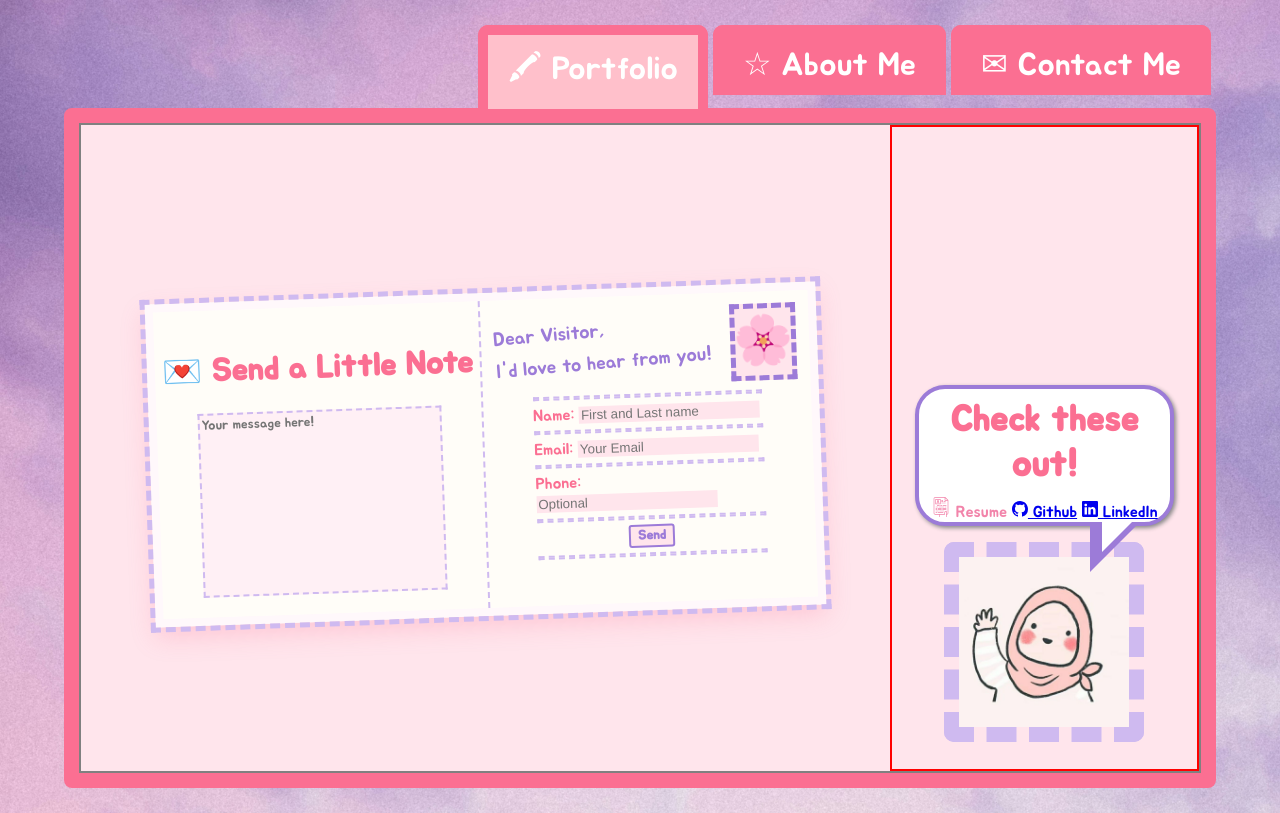
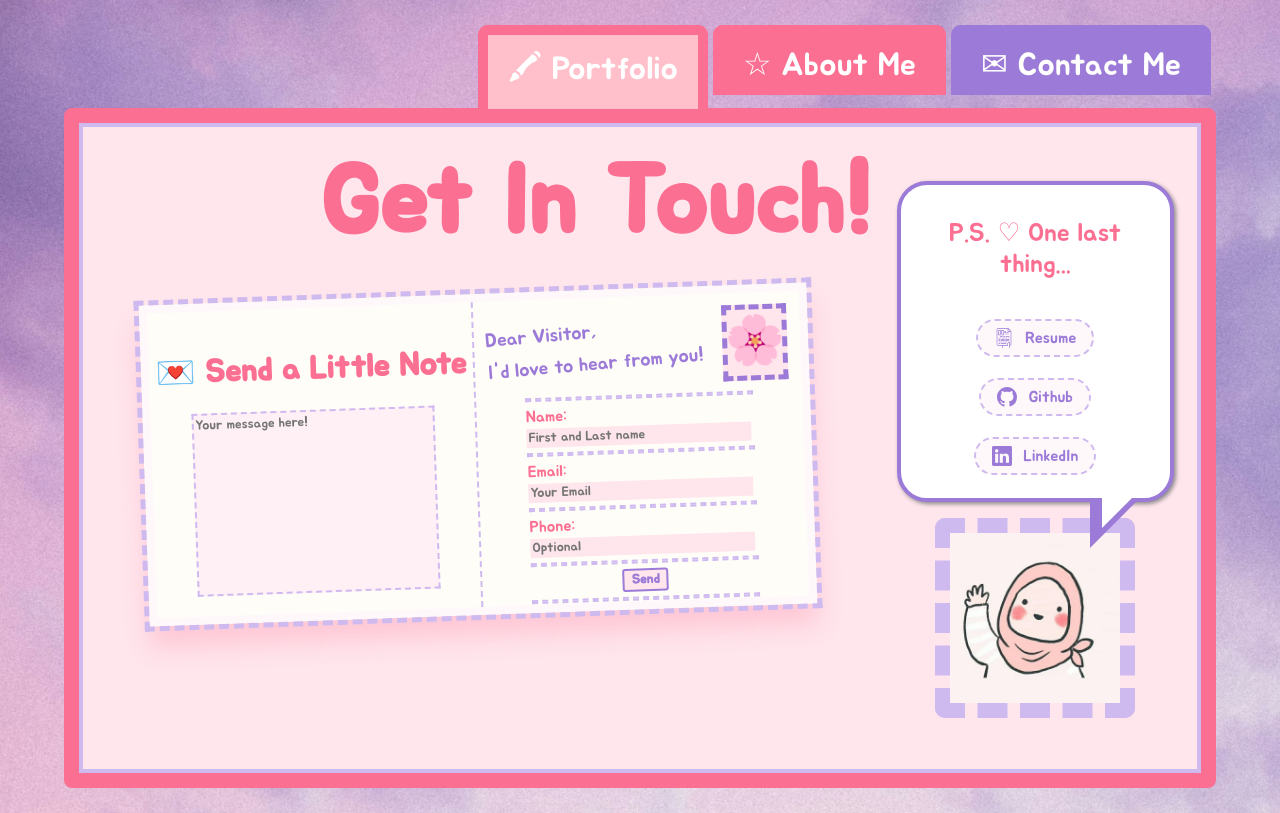
Before and after one commit to Brygetee/My-Portfolio-Website, a Flask app: page /contact in a window 1280 px wide. Run offline with Flask 3, Linux system fonts and the light colour scheme.

Commit message:
adjusted links for contact page

```diff
--- a/static/styles.css
+++ b/static/styles.css
@@ -22,11 +22,12 @@
 /*-----Body Styles-----*/
 *{
     box-sizing: border-box;
+    font-family: "Jua", sans-serif;
+
 }
 body{
     background-image: url("pink_sky2.jpg");
     background-size: cover;
-    font-family: "Jua", sans-serif;
     color: var(--dark-pink);
 }
 
@@ -51,7 +52,6 @@ body{
   cursor: pointer;
   margin-right: 5px;
   z-index: 1;
-  font-family: "Jua";
   font-size: 2rem;
   color: var(--dark-pink);
   background: white;
@@ -68,7 +68,8 @@ body{
     color: white;
 }
 .tab.contact{
-    background: var(--dark-pink);
+    background: var(--dark-purple);
+    border-color: var(--dark-purple);
     color: white;
 }
 .content {
@@ -78,6 +79,8 @@ body{
   height: 85vh;
   overflow: hidden;
 
+
+
 }
 /*-----------------------------------------About Me Page styles-----------------------------------------*/
 .column-sections{
@@ -85,7 +88,7 @@ body{
     width: 100%;
     display: flex;
     border: 4px solid var(--light-purple);
-    padding: 0px;
+    padding: 1rem;
     align-items: center;
     overflow: hidden;
 }
@@ -378,19 +381,28 @@ body{
 }
 
 /*-------------------------Form page--------------------------------*/
+.content.contact-content{
+
+}
 .contact-page{
     display: flex;
     border: 2px solid gray;
     z-index: 999;
     height: 100%;
     width: 100%;
+    border: 4px solid var(--light-purple);
 }
+#contact-page-h1{
+    font-size: 6rem;
+    position: absolute;
+    left: 25%;
+    top: 10%;
 
+}
 .contact-speech-bubble{
     display: flex;
     flex-direction: column;
-    border: 2px solid red;
-    justify-content: flex-end;
+    justify-content: center;
     padding: 0 1rem;
 
 }
@@ -430,7 +442,7 @@ body{
     border: 8px solid var(--off-white);
     outline: 5px dashed var(--light-purple);
     box-shadow:
-        0 10px 25px rgba(251,111,146,.25);
+        0 20px 25px rgba(251,111,146,.25);
     transform: rotate(-2deg);
  }
 #contactForm input:focus,
@@ -469,7 +481,6 @@ body{
     border: none;
     background-color: transparent;
     border: 2px dashed var(--light-purple);
-    font-family: "Jua", sans-serif;
     color: var(--dark-purple);
     background-color: #fff0f5;
     resize: none;
@@ -518,7 +529,6 @@ hr{
 #send{
     width: 20%;
     margin: 0 auto;
-    font-family: jua, sans-serif;
     font-weight: bold;
     color: var(--dark-purple);
     border: 2px solid var(--dark-purple);
@@ -526,3 +536,53 @@ hr{
     border-radius: 3px;
     cursor: pointer;
 }
+#contact-socials{
+    display: flex;
+    flex-direction: column;
+    color: var(--dark-purple);
+}
+
+#contact-socials h3{
+    font-size: 1.6rem;
+    color: var(--dark-pink);
+    margin: 1rem 0 1.5rem;
+    text-align: center;
+    position: relative;
+    font-weight: normal;
+}
+#contact-socials span{
+    color: var(--dark-pink);
+}
+#contact-socials a{
+    display: flex;
+    align-items: center;
+    gap: .7rem;
+    width: fit-content;
+    margin: .4rem auto;
+    padding: .45rem 1rem;
+    color: var(--dark-purple);
+    background: var(--off-white);
+    border: 2px dashed var(--light-purple);
+    border-radius: 999px; /*makes pill shape*/
+    transition: .25s;
+    text-decoration: none;
+}
+#contact-socials a:hover{
+    transform: translateY(-2px) rotate(-2deg);
+    background: var(--light-pink);            /* Changed */
+    color: var(--dark-pink);                  /* Added */
+    border-color: var(--dark-pink);           /* Added */
+    box-shadow: 3px 4px 0 var(--light-purple);
+}
+#contact-socials svg{
+    width: 20px;
+    height: 20px;
+    flex-shrink: 0;
+}
+#contact-socials{
+    display:flex;
+    flex-direction:column;
+    align-items:center;
+    gap:.5rem;
+    padding:1rem;
+}
--- a/templates/base.html
+++ b/templates/base.html
@@ -18,7 +18,7 @@
             <a href="/"><button class="tab about" ><span id="star">☆</span> About Me</button></a>
             <a href="/contact"><button class="tab contact">✉ Contact Me</button></a>
         </div>
-      <div class="content">
+      <div class="content {% block content_class %}{% endblock %}">
         {% block content %}{% endblock %}
       </div>
     </div>
--- a/templates/contact.html
+++ b/templates/contact.html
@@ -1,10 +1,12 @@
 {% extends "base.html" %}
 {% block title %}Portfolio{% endblock %}
+{% block content_class %}contact-content{% endblock %}
 
 {% block content %}
 <!-- Contact Form -->
 <div class="contact-page">
 
+<h1 id="contact-page-h1">Get In Touch!</h1>
 <div class="post-card">
     <div id="stamp">
         🌸
@@ -41,12 +43,14 @@
     </div>
         <div class="contact-speech-bubble">
             <div class="speech">
-                <h3>Check these out!</h3>
-                <div>                    <a><svg xmlns="http://www.w3.org/2000/svg" viewBox="0 0 480 480" fill="currentColor" width="20" height="20">
-  <path d="M413.648 74.336 341.664 2.352A8.004 8.004 0 0 0 336 0H104C81.944 0 64 17.944 64 40v344c0 22.056 17.944 40 40 40h88v56h16v-56h120a8 8 0 0 0 8-8v-40c0-14.88 10.216-27.432 24-30.984V416v64h16v-56c22.056 0 40-17.944 40-40V80a7.986 7.986 0 0 0-2.352-5.664ZM344 27.312 388.688 72H344ZM400 384c0 13.232-10.768 24-24 24v-72a8 8 0 0 0-8-8c-26.472 0-48 21.528-48 48v32H104c-13.232 0-24-10.768-24-24V40c0-13.232 10.768-24 24-24h224v64a8 8 0 0 0 8 8h64Z"/>
-  <path d="M224 48H112a8 8 0 0 0-8 8v112a8 8 0 0 0 8 8h112a8 8 0 0 0 8-8V56a8 8 0 0 0-8-8Zm-40 112h-32v-16c0-8.824 7.176-16 16-16s16 7.176 16 16Zm-16-48a8 8 0 1 1 8-8 8.009 8.009 0 0 1-8 8Zm48 48h-16v-16c0-10.488-5.136-19.72-12.952-25.56A23.855 23.855 0 0 0 192 104c0-13.232-10.768-24-24-24s-24 10.768-24 24c0 5.44 1.888 10.408 4.952 14.44C141.136 124.28 136 133.512 136 144v16h-16V64h96Z"/>
-  <path d="M248 72h40v16h-40zm0 32h48v16h-48zm64 0h40v16h-40zm-64 32h104v16H248zm-104 64h64v16h-64zm80 0h48v16h-48zm64 0h80v16h-80zm-176 32h64v16h-64zm80 0h128v16H192zm144 0h32v16h-32zm-224 32h32v16h-32zm48 0h96v16h-96zm112 0h96v16h-96zm-160 32h32v16h-32zm48 0h96v16h-96zm112 0h96v16h-96zm-160 32h72v16h-72zm88 0h112v16H200zm-88 32h32v16h-32zm48 0h136v16H160z"/>
-</svg> Resume</a>
+
+                <div id="contact-socials">
+                    <h3>P.S. <span>♡</span> One last thing...</h3>
+                    <a><svg xmlns="http://www.w3.org/2000/svg" viewBox="0 0 480 480" fill="currentColor" width="20" height="20">
+                      <path d="M413.648 74.336 341.664 2.352A8.004 8.004 0 0 0 336 0H104C81.944 0 64 17.944 64 40v344c0 22.056 17.944 40 40 40h88v56h16v-56h120a8 8 0 0 0 8-8v-40c0-14.88 10.216-27.432 24-30.984V416v64h16v-56c22.056 0 40-17.944 40-40V80a7.986 7.986 0 0 0-2.352-5.664ZM344 27.312 388.688 72H344ZM400 384c0 13.232-10.768 24-24 24v-72a8 8 0 0 0-8-8c-26.472 0-48 21.528-48 48v32H104c-13.232 0-24-10.768-24-24V40c0-13.232 10.768-24 24-24h224v64a8 8 0 0 0 8 8h64Z"/>
+                      <path d="M224 48H112a8 8 0 0 0-8 8v112a8 8 0 0 0 8 8h112a8 8 0 0 0 8-8V56a8 8 0 0 0-8-8Zm-40 112h-32v-16c0-8.824 7.176-16 16-16s16 7.176 16 16Zm-16-48a8 8 0 1 1 8-8 8.009 8.009 0 0 1-8 8Zm48 48h-16v-16c0-10.488-5.136-19.72-12.952-25.56A23.855 23.855 0 0 0 192 104c0-13.232-10.768-24-24-24s-24 10.768-24 24c0 5.44 1.888 10.408 4.952 14.44C141.136 124.28 136 133.512 136 144v16h-16V64h96Z"/>
+                      <path d="M248 72h40v16h-40zm0 32h48v16h-48zm64 0h40v16h-40zm-64 32h104v16H248zm-104 64h64v16h-64zm80 0h48v16h-48zm64 0h80v16h-80zm-176 32h64v16h-64zm80 0h128v16H192zm144 0h32v16h-32zm-224 32h32v16h-32zm48 0h96v16h-96zm112 0h96v16h-96zm-160 32h32v16h-32zm48 0h96v16h-96zm112 0h96v16h-96zm-160 32h72v16h-72zm88 0h112v16H200zm-88 32h32v16h-32zm48 0h136v16H160z"/>
+                    </svg> Resume</a>
 
                     <a href="https://github.com/Brygetee" class="nav-link px-2 text-body-secondary"><svg xmlns="http://www.w3.org/2000/svg" width="16" height="16" fill="currentColor" class="bi bi-github" viewBox="0 0 16 16" >
                         <path d="M8 0C3.58 0 0 3.58 0 8c0 3.54 2.29 6.53 5.47 7.59.4.07.55-.17.55-.38 0-.19-.01-.82-.01-1.49-2.01.37-2.53-.49-2.69-.94-.09-.23-.48-.94-.82-1.13-.28-.15-.68-.52-.01-.53.63-.01 1.08.58 1.23.82.72 1.21 1.87.87 2.33.66.07-.52.28-.87.51-1.07-1.78-.2-3.64-.89-3.64-3.95 0-.87.31-1.59.82-2.15-.08-.2-.36-1.02.08-2.12 0 0 .67-.21 2.2.82.64-.18 1.32-.27 2-.27s1.36.09 2 .27c1.53-1.04 2.2-.82 2.2-.82.44 1.1.16 1.92.08 2.12.51.56.82 1.27.82 2.15 0 3.07-1.87 3.75-3.65 3.95.29.25.54.73.54 1.48 0 1.07-.01 1.93-.01 2.2 0 .21.15.46.55.38A8.01 8.01 0 0 0 16 8c0-4.42-3.58-8-8-8"/>
```
Also changed, not shown: templates/index.html (+4 -6 lines).
